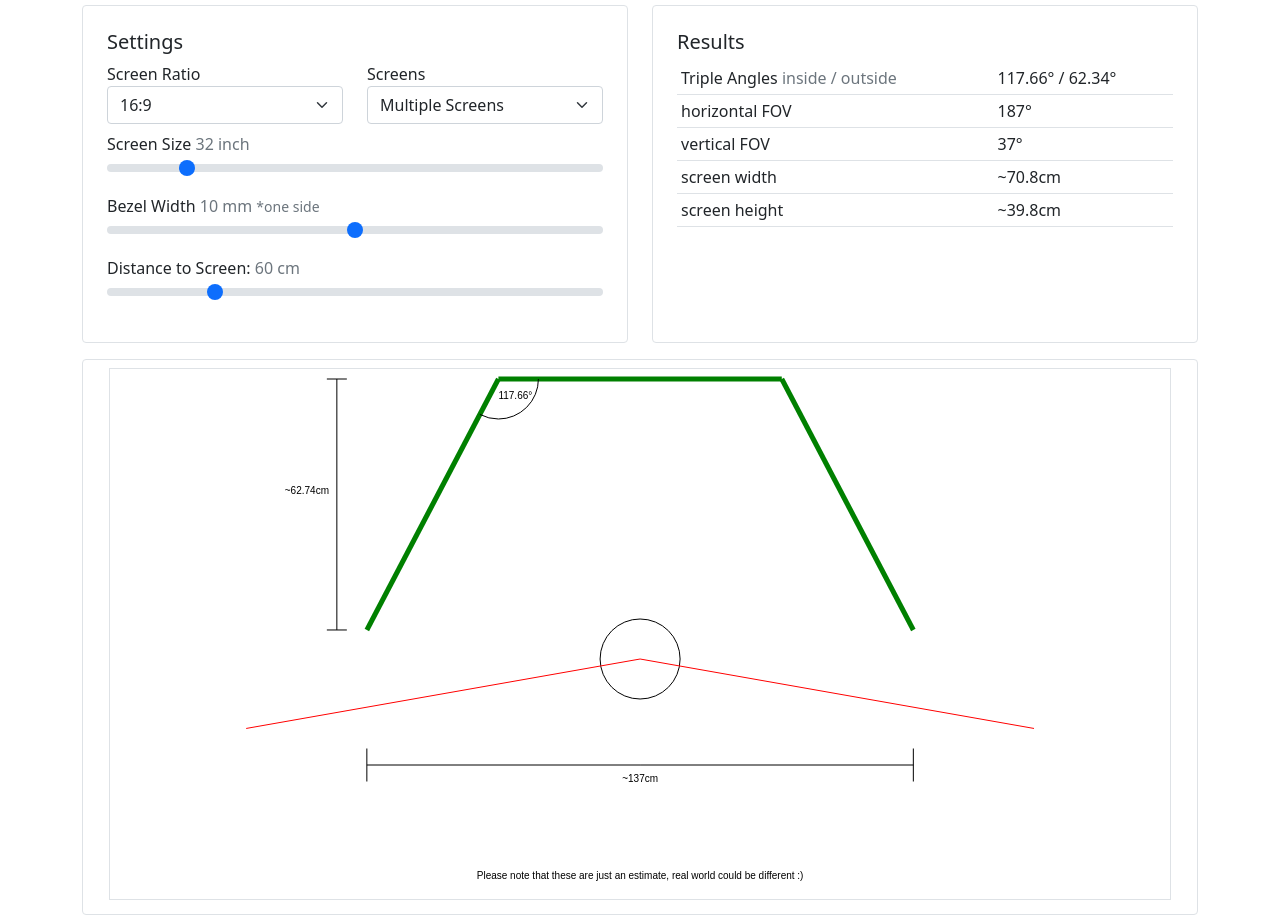
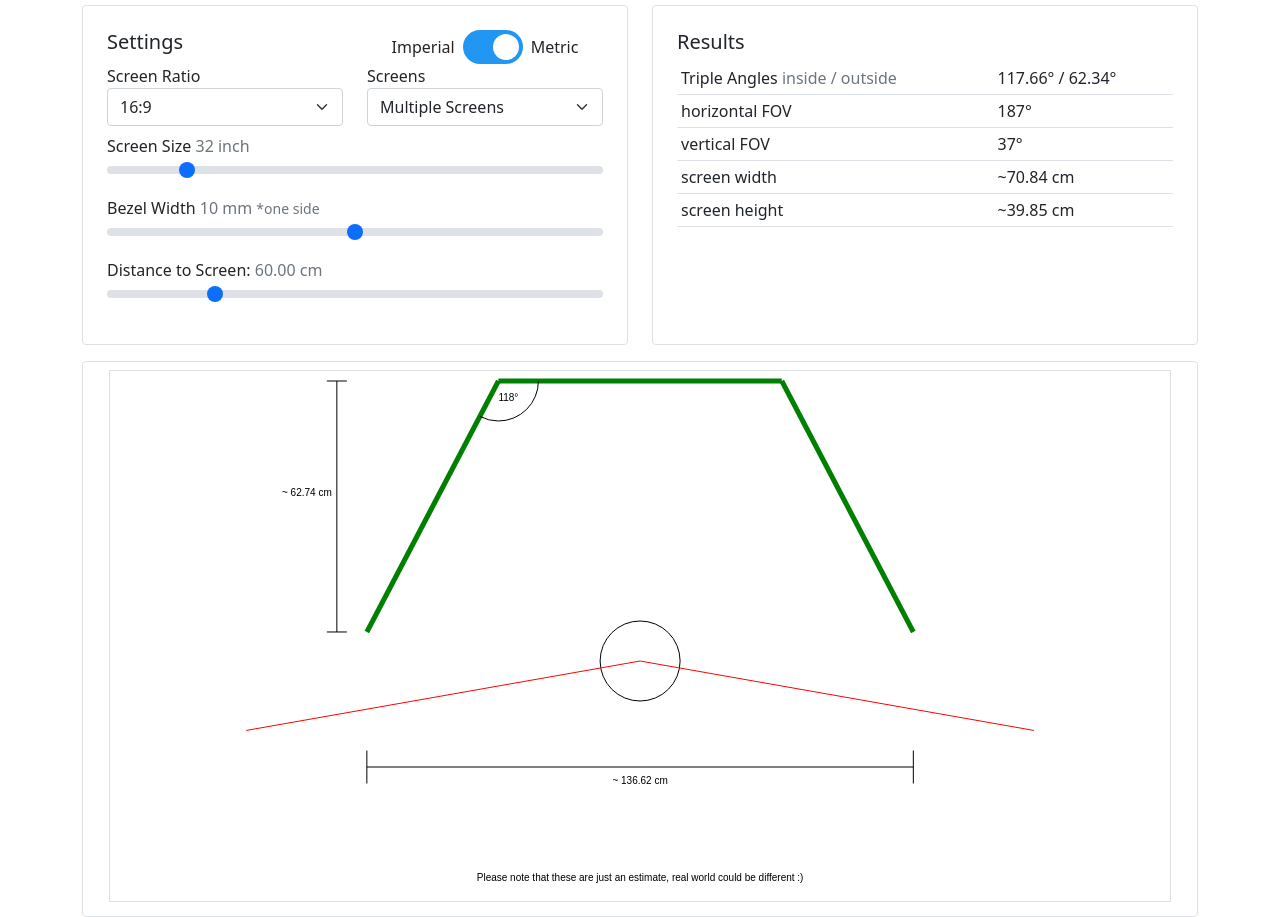
Before and after one commit to mdXcoding/FovCalculator, a plain HTML site: page index.html in a window 1280 px wide. Shown: the part 85-1002 px from the top of the page. Drawn offline with nearby package versions, Linux system fonts and the light colour scheme.

Commit message:
Added imperial/metric unit selector. Metric values are still used in the calculation, imperial values are just converted for displaying.

```diff
--- a/css/app.css
+++ b/css/app.css
@@ -0,0 +1,62 @@
+/* The switch - the box around the slider */
+.switch {
+    position: relative;
+    display: inline-block;
+    width: 60px;
+    height: 34px;
+}
+
+/* Hide default HTML checkbox */
+.switch input {
+    opacity: 0;
+    width: 0;
+    height: 0;
+}
+
+/* The slider */
+.slider {
+    position: absolute;
+    cursor: pointer;
+    top: 0;
+    left: 0;
+    right: 0;
+    bottom: 0;
+    background-color: #ccc;
+    -webkit-transition: .4s;
+    transition: .4s;
+}
+
+.slider:before {
+    position: absolute;
+    content: "";
+    height: 26px;
+    width: 26px;
+    left: 4px;
+    bottom: 4px;
+    background-color: white;
+    -webkit-transition: .4s;
+    transition: .4s;
+}
+
+input:checked + .slider {
+    background-color: #2196F3;
+}
+
+input:focus + .slider {
+    box-shadow: 0 0 1px #2196F3;
+}
+
+input:checked + .slider:before {
+    -webkit-transform: translateX(26px);
+    -ms-transform: translateX(26px);
+    transform: translateX(26px);
+}
+
+/* Rounded sliders */
+.slider.round {
+    border-radius: 34px;
+}
+
+.slider.round:before {
+    border-radius: 50%;
+}
--- a/index.html
+++ b/index.html
@@ -12,6 +12,7 @@
     <script src="https://cdn.jsdelivr.net/npm/vue@2"></script>
     -->
     <link href="https://cdn.jsdelivr.net/npm/bootstrap@5.0.2/dist/css/bootstrap.min.css" rel="stylesheet" integrity="sha384-EVSTQN3/azprG1Anm3QDgpJLIm9Nao0Yz1ztcQTwFspd3yD65VohhpuuCOmLASjC" crossorigin="anonymous">
+    <link href="/css/app.css" rel="stylesheet">
     <script src="https://cdn.jsdelivr.net/npm/vue@2/dist/vue.js"></script>
 </head>
 <body>
@@ -21,18 +22,34 @@
         <div class="row mb-3">
             <div class="col-12 col-md-6">
                 <div class="border rounded p-4 mb-2 h-100">
-                    <h5>Settings</h5>
+                    <div class="row">
+                        <div class="col">
+                            <h5>Settings</h5>
+                        </div>
+                        <div class="col">
+                            <div class="d-flex justify-content-center align-items-center">
 
+                                <span class="me-2">Imperial</span>
+                                <label class="switch">
+                                    <input type="checkbox" v-model="settings.useMetric" @change="drawRig">
+                                    <span class="slider round"></span>
+                                </label>
+                                <span class="ms-2">Metric</span>
+
+                            </div>
+
+                        </div>
+                    </div>
                     <div class="row mb-2">
                         <div class="col">
                             <label for="screenRatio">Screen Ratio</label>
                             <select id="screenRatio"
                                     class="form-select"
-                                    v-on:change="drawRig"
+                                    @change="drawRig"
                                     v-model="settings.screenRatio">
 
                                 <option v-for="screenRatio in screenRatios"
-                                        v-bind:value="screenRatio.name">
+                                        :value="screenRatio.name">
                                     {{ screenRatio.name }}
                                 </option>
                             </select>
@@ -41,11 +58,11 @@
                             <label for="multipleScreens">Screens</label>
                             <select id="multipleScreens"
                                     class="form-select"
-                                    v-on:change="drawRig"
+                                    @change="drawRig"
                                     v-model="settings.multipleScreens">
 
-                                <option v-bind:value="false">Single Screen</option>
-                                <option v-bind:value="true">Multiple Screens</option>
+                                <option :value="false">Single Screen</option>
+                                <option :value="true">Multiple Screens</option>
                             </select>
                         </div>
                     </div>
@@ -58,12 +75,14 @@
                                    min="20"
                                    max="100"
                                    step=".5"
-                                   v-on:change="drawRig"
+                                   @change="drawRig"
                                    v-model="settings.screenSize">
                     </div>
                     <div class="mb-2">
                         <label for="bezelWidth">Bezel Width
-                            <span class="ml-5 text-muted">{{ settings.bezelWidth }} mm</span>
+                            <span class="ml-5 text-muted">
+                                {{ bezelWidthLabel }}
+                            </span>
                             <span class="small text-muted">*one side</span>
                         </label>
 
@@ -73,18 +92,18 @@
                                min="0"
                                max="20"
                                step=".5"
-                               v-on:change="drawRig"
+                               @change="drawRig"
                                v-model="settings.bezelWidth">
                     </div>
                     <div class="">
                         <label for="screenDistance">Distance to Screen: </label>
-                        <span class="ml-5 text-muted">{{ settings.screenDistance }} cm</span>
+                        <span class="ml-5 text-muted">{{ screenDistanceLabel }}</span>
                         <input type="range"
                                class="form-range"
                                id="screenDistance"
                                min="10"
                                max="250"
-                               v-on:change="drawRig"
+                               @change="drawRig"
                                v-model="settings.screenDistance">
                     </div>
                 </div>
@@ -115,8 +134,8 @@
         <div id="canvasContainer" class="border rounded p-2 mb-2 text-center">
             <canvas id="fovCanvas"
                     class="border"
-                    v-bind:width="canvas.width"
-                    v-bind:height="canvas.height">
+                    :width="canvas.width"
+                    :height="canvas.height">
             </canvas>
         </div><!-- /canvas -->
     </div>
--- a/js/app.js
+++ b/js/app.js
@@ -57,7 +57,7 @@ const app = new Vue({
          * @param radius : number
          * @param startAngle : number
          * @param endAngle : number
-             * @param color: string
+         * @param {string} color
          * @param thickness : number
          * @returns {void}
          */
@@ -135,20 +135,22 @@ const app = new Vue({
                 this.drawLine(rightPivot, 10, rightScreenOuterX, screenOuterY, 'green', 5);
 
                 // measures: screen to screen width
+                let screenWidthMeasure = (rightScreenOuterX - leftScreenOuterX) / this.globalScaleFactor;
                 this.drawLine(leftScreenOuterX,(this.headPivot + this.headRadius) * 1.15, leftScreenOuterX, (this.headPivot + this.headRadius) * 1.25);
                 this.drawLine(rightScreenOuterX,(this.headPivot + this.headRadius) * 1.15, rightScreenOuterX, (this.headPivot + this.headRadius) * 1.25);
                 this.drawLine(leftScreenOuterX,(this.headPivot + this.headRadius) * 1.2, rightScreenOuterX, (this.headPivot + this.headRadius) * 1.2);
-                    this.drawText("~" + ((rightScreenOuterX - leftScreenOuterX) / this.globalScaleFactor).toFixed() + "cm", this.canvas.center.x, (this.headPivot + this.headRadius) * 1.25);
+                this.drawText(`~ ${this.getLabelValue(screenWidthMeasure)} ${this.getBaseUnit()}`, this.canvas.center.x, (this.headPivot + this.headRadius) * 1.25);
 
                 // measures: screen to screen height
+                let screenHeightMeasure  = (screenOuterY - 10) / this.globalScaleFactor;
                 this.drawLine(leftScreenOuterX - 30, 10, leftScreenOuterX - 30, screenOuterY);
                 this.drawLine(leftScreenOuterX - 40, 10, leftScreenOuterX - 20, 10);
                 this.drawLine(leftScreenOuterX - 40, screenOuterY, leftScreenOuterX - 20, screenOuterY);
-                    this.drawText("~" + ((screenOuterY - 10) / this.globalScaleFactor).toFixed(2) + "cm", leftScreenOuterX - 60, ((screenOuterY - 10) / 2));
+                this.drawText(`~ ${this.getLabelValue(screenHeightMeasure)} ${this.getBaseUnit()}`, leftScreenOuterX - 60, ((screenOuterY - 10) / 2));
 
                 // measures: screen angles
                 this.drawCircle(leftPivot, 10, 40, 0, ((180 - this.tripleAngle) * Math.PI / 180));
-                    this.drawText(180 - this.tripleAngle.toFixed(2) + "°" , leftPivot, 30, 'left');
+                this.drawText(`${Math.round(180 - this.tripleAngle)}°` , leftPivot, 30, 'left');
             }
         },
         /**
@@ -158,6 +160,27 @@ const app = new Vue({
         {
             return Math.atan(baseInCm / 2 / this.settings.screenDistance) * 2;
         },
+        /**
+         * Get a label value based on the selected unit
+         * @param {number} value
+         * @return {string}
+         */
+        getLabelValue(value)
+        {
+            return this.settings.useMetric
+                ? value.toFixed(2)
+                : (value / 2.54).toFixed(2);
+        },
+        /**
+         * Returns the base unit identifier
+         * @return {string}
+         */
+        getBaseUnit()
+        {
+            return this.settings.useMetric
+                ? 'cm'
+                : 'inch';
+        }
     },
     created()
     {
@@ -177,40 +200,35 @@ const app = new Vue({
         /**
          * @returns {number}
          */
-        headPivot()
-        {
+        headPivot() {
             return 10 + this.headRadius + (this.settings.screenDistance * this.globalScaleFactor);
         },
         /**
          * @returns {number}
          */
-        headRadius()
-        {
+        headRadius() {
             return 10 * this.globalScaleFactor;
         },
         /**
          * @returns {number}
          */
-        fovHeight()
-        {
-            return Math.sin(Math.atan(this.screenRatio.y / this.screenRatio.x )) * (this.settings.screenSize * 2.54);
+        fovHeight() {
+            return Math.sin(Math.atan(this.screenRatio.y / this.screenRatio.x)) * (this.settings.screenSize * 2.54);
         },
         /**
          * @returns {number}
          */
-        fovWidth()
-        {
+        fovWidth() {
             let bezel = this.settings.multipleScreens
                 ? (this.settings.bezelWidth / 10) * 2
                 : 0;
 
-            return Math.cos(Math.atan(this.screenRatio.y / this.screenRatio.x )) * ((this.settings.screenSize * 2.54) + bezel);
+            return Math.cos(Math.atan(this.screenRatio.y / this.screenRatio.x)) * ((this.settings.screenSize * 2.54) + bezel);
         },
         /**
          * @returns {number}
          */
-        hAngle()
-        {
+        hAngle() {
             let rad = this.calcAngle(this.fovWidth);
 
             return rad < 2
@@ -220,15 +238,13 @@ const app = new Vue({
         /**
          * @returns {number}
          */
-        vAngle()
-        {
+        vAngle() {
             return this.calcAngle(this.fovHeight);
         },
         /**
          * @returns {{x: number, y: number}}
          */
-        screenRatio()
-        {
+        screenRatio() {
             let ratio = this.settings.screenRatio.split(':');
             return {
                 x: parseFloat(ratio[0]),
@@ -238,8 +254,7 @@ const app = new Vue({
         /**
          * @returns {number}
          */
-        screenCount()
-        {
+        screenCount() {
             return this.settings.multipleScreens
                 ? 3
                 : 1;
@@ -247,14 +262,12 @@ const app = new Vue({
         /**
          * @returns {number}
          */
-        tripleAngle()
-        {
+        tripleAngle() {
             let angle = this.hAngle * (180 / Math.PI);
 
             return angle < 90 ? angle : 90;
         },
-        results()
-        {
+        results() {
             let results = [];
 
             this.games.hFov.forEach(game => {
@@ -275,20 +288,20 @@ const app = new Vue({
                 });
             });
 
+
             results.push({
                 game: "screen width",
-                text: "~" + (this.displayInfo.width * 2.54).toFixed(1) + "cm",
+                text: `~${this.getLabelValue(this.displayInfo.width * 2.54)} ${this.getBaseUnit()}`
             });
 
             results.push({
                 game: "screen height",
-                text: "~" + (this.displayInfo.height * 2.54).toFixed(1) + "cm",
+                text: `~${this.getLabelValue(this.displayInfo.height * 2.54)} ${this.getBaseUnit()}`
             });
 
             return results;
         },
-        displayInfo()
-        {
+        displayInfo() {
             let calculatedDiagonal = Math.sqrt(Math.pow(this.screenRatio.x, 2) + Math.pow(this.screenRatio.y, 2));
             let factor = this.settings.screenSize / calculatedDiagonal;
 
@@ -296,6 +309,31 @@ const app = new Vue({
                 width: this.screenRatio.x * factor,
                 height: this.screenRatio.y * factor,
             }
+        },
+        /**
+         * Gets the bezel width label
+         * @return {string}
+         */
+        bezelWidthLabel()
+        {
+            let value = this.settings.useMetric
+                ? this.settings.bezelWidth
+                : (this.settings.bezelWidth / 25.4).toFixed(2);
+
+            let unit = this.settings.useMetric
+                ? 'mm'
+                : 'inch';
+
+            return `${value} ${unit}`;
+        },
+        /**
+         * Get screen distance label
+         * @return {string}
+         */
+        screenDistanceLabel()
+        {
+
+            return `${this.getLabelValue(Number(this.settings.screenDistance))} ${this.getBaseUnit()}`;
         },
     },
     data() {
@@ -328,6 +366,7 @@ const app = new Vue({
                 multipleScreens: true,
                 eyeFov: 200,
                 bezelWidth: 10,
+                useMetric: true,
             },
             games: {
                 hFov: [
```
Lines whose indentation alone changed are shown as unchanged.
